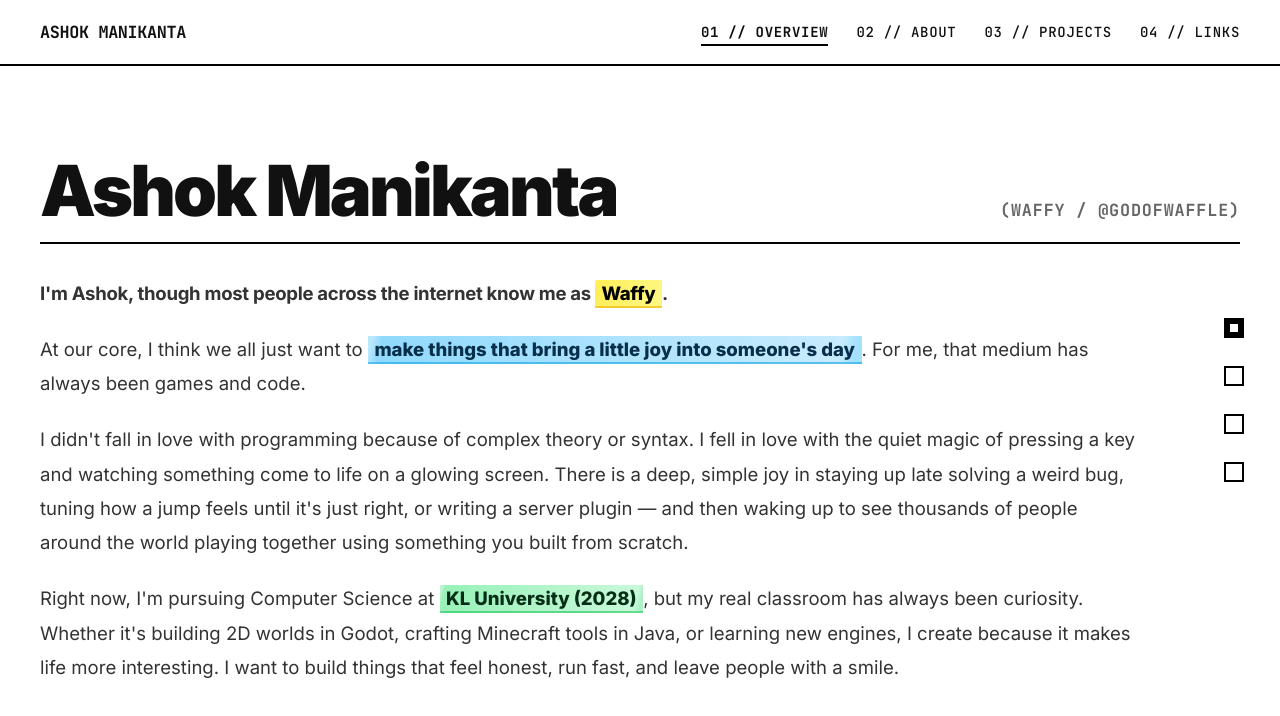
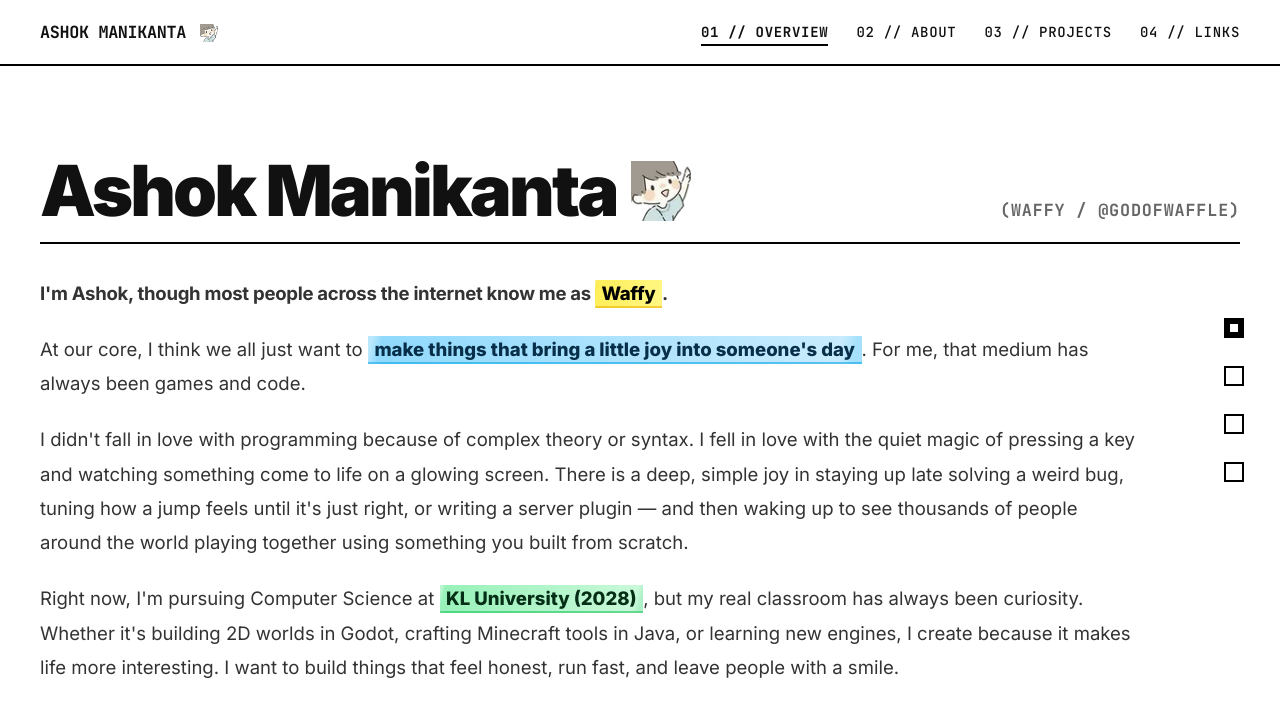
Before and after one commit to lunoxd/portfolio, a website built with Vite: page index.html in a window 1280 px wide. Built offline with nearby package versions, Linux system fonts and the light colour scheme.

Commit message:
feat: add custom emoji next to Ashok Manikanta name and header logo

```diff
--- a/index.html
+++ b/index.html
@@ -20,7 +20,7 @@
   <header class="site-header">
     <div class="container">
       <div class="header-inner">
-        <button class="logo-btn" aria-label="Go to Overview">ASHOK MANIKANTA</button>
+        <button class="logo-btn" aria-label="Go to Overview">ASHOK MANIKANTA <img src="/emoji-name.webp" alt="" class="logo-emoji" /></button>
         <nav aria-label="Main Navigation">
           <ul class="nav-links">
             <li><button class="nav-btn active" data-slide="0">01 // Overview</button></li>
@@ -64,7 +64,7 @@
         <div class="container">
           <div class="hero-content">
             <div class="hero-header-row">
-              <h1 class="hero-title">Ashok Manikanta</h1>
+              <h1 class="hero-title">Ashok Manikanta <img src="/emoji-name.webp" alt="" class="name-emoji" /></h1>
               <span class="hero-alias">(Waffy / @GodofWaffle)</span>
             </div>
 
--- a/style.css
+++ b/style.css
@@ -249,6 +249,26 @@ html, body {
   font-weight: 900;
   line-height: 1;
   letter-spacing: -0.04em;
+  display: inline-flex;
+  align-items: center;
+  gap: 0.2em;
+}
+
+.name-emoji {
+  width: 0.85em;
+  height: 0.85em;
+  object-fit: contain;
+  display: inline-block;
+  vertical-align: middle;
+}
+
+.logo-emoji {
+  width: 18px;
+  height: 18px;
+  object-fit: contain;
+  display: inline-block;
+  vertical-align: middle;
+  margin-left: 4px;
 }
 
 .hero-alias {
```
Also changed, not shown: public/emoji-name.webp (added).
